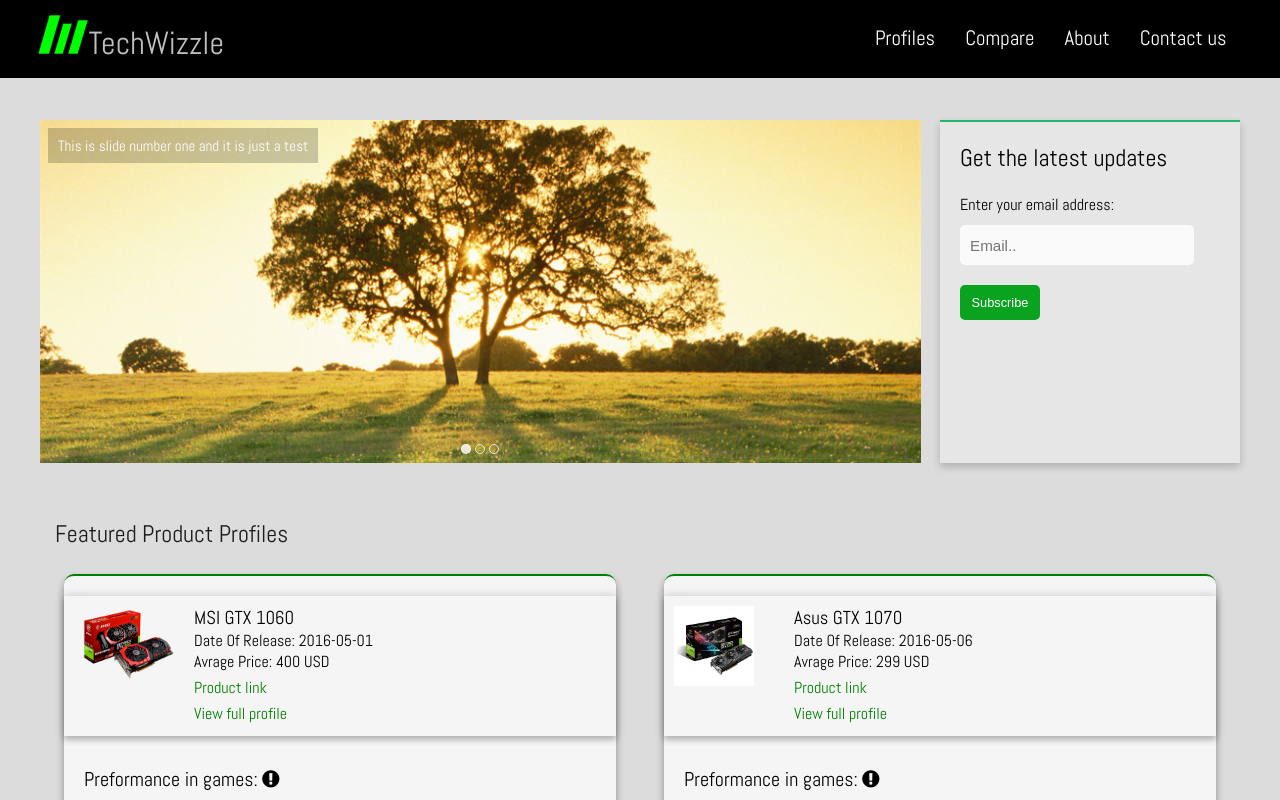
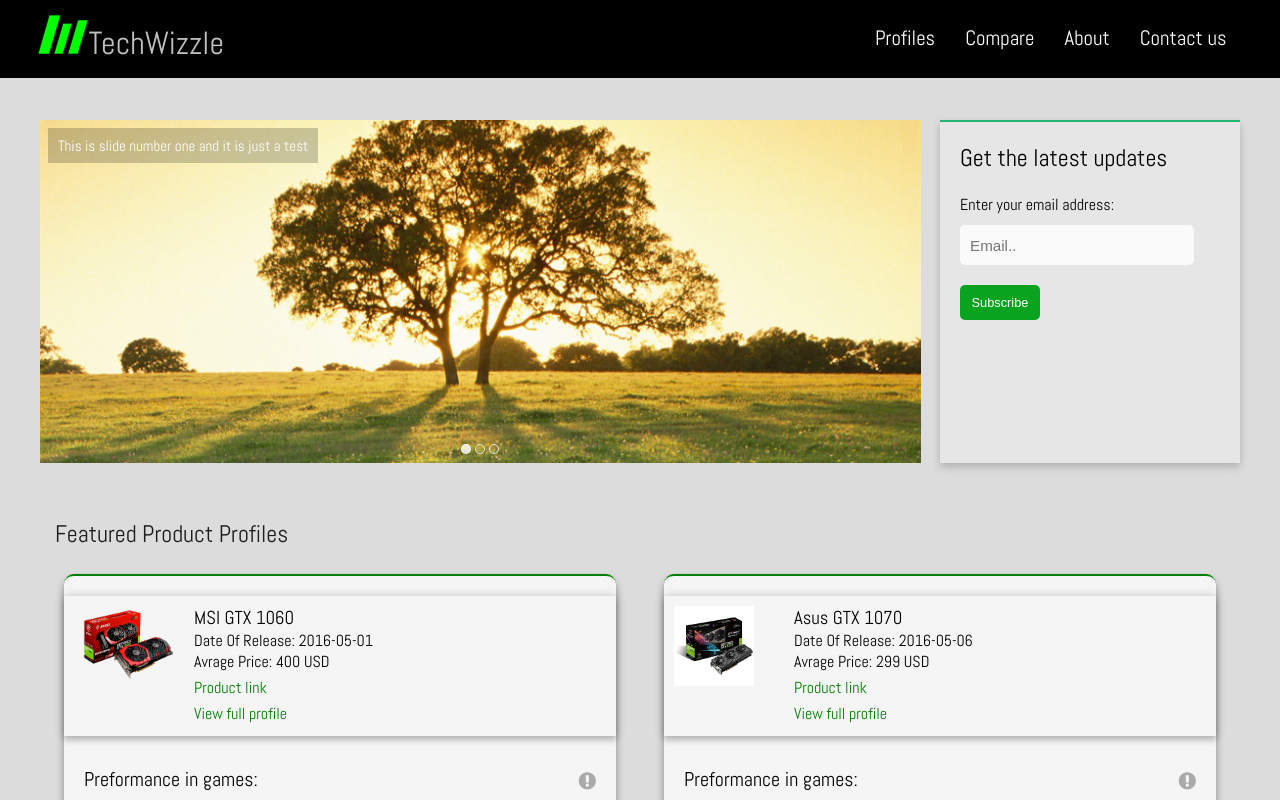
Before and after one commit to SarmadSA/techwizzle-react, a React (Create React App) app: page / in a window 1280 px wide. Shown: the top 800 px of the page. Built offline with nearby package versions, Linux system fonts and the light colour scheme.

Commit message:
Style fa exclamation circle

```diff
--- a/src/css/Card.css
+++ b/src/css/Card.css
@@ -54,3 +54,12 @@
         margin-left: 2%;
     }
 }
+
+.fa-exclamation-circle{
+    float: right;
+    margin-right: 20px;
+    margin-top: 5px;
+    vertical-align: middle;
+    color: #aaaaaa;
+    cursor: pointer;
+}
```
